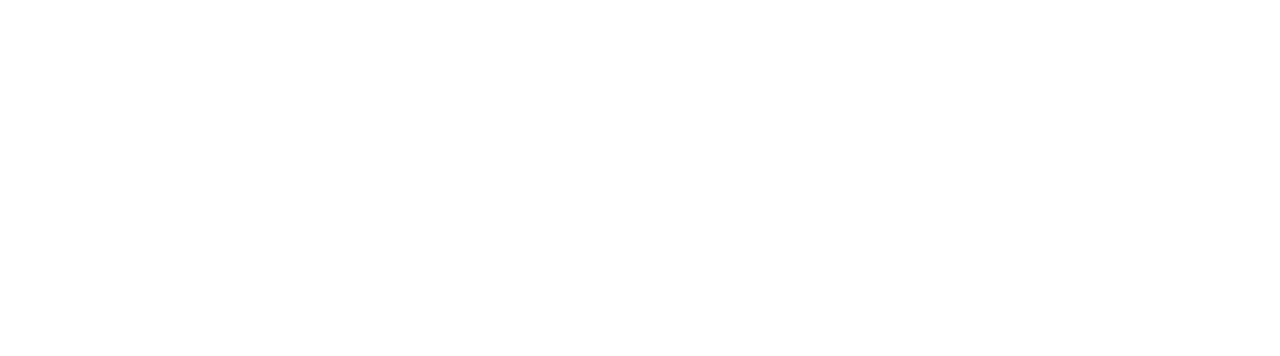
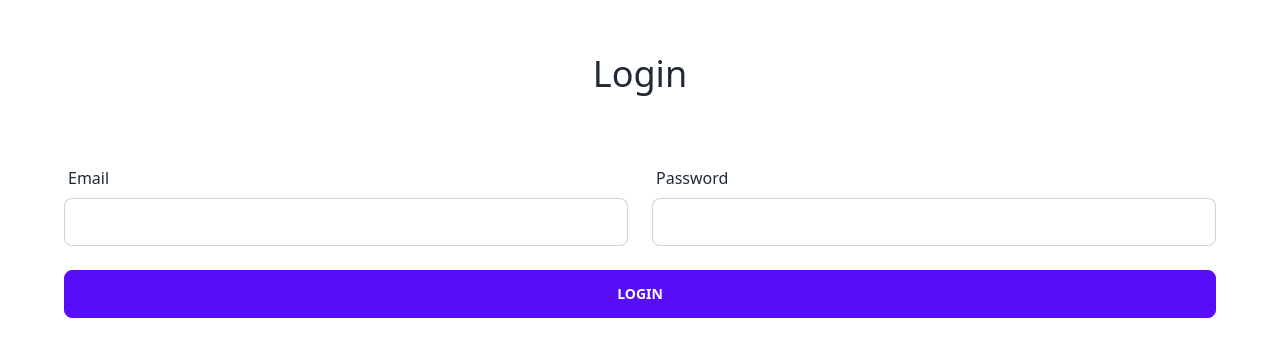
Before and after one commit to Antoine-973/challengeS1, a Vue app in the folder front/: page /login in a window 1280 px wide. Before the commit this address had no page. Shown: the part 182-538 px from the top of the page. Built offline with nearby package versions, Linux system fonts and the light colour scheme.

Commit message:
Feature/security
Handle User through whole app
Snackbar provider to handle message

```diff
--- a/front/package.json
+++ b/front/package.json
@@ -11,6 +11,7 @@
   },
   "dependencies": {
     "daisyui": "^2.47.0",
+    "jwt-decode": "^3.1.2",
     "pinia": "^2.0.28",
     "vite-plugin-eslint": "^1.8.1",
     "vue": "^3.2.45",
--- a/front/src/App.vue
+++ b/front/src/App.vue
@@ -1,14 +1,17 @@
 <script setup>
     import AuthProvider from "./components/provider/AuthProvider.vue";
     import {RouterView} from "vue-router";
+    import SnackbarProvider from "./components/provider/SnackbarProvider.vue";
 </script>
 
 <template>
 
     <AuthProvider>
-        <div class="full">
-            <RouterView/>
-        </div>
+        <SnackbarProvider>
+            <div class="full">
+                <RouterView/>
+            </div>
+        </SnackbarProvider>
     </AuthProvider>
 
 </template>
--- /dev/null
+++ b/front/src/components/form/LoginForm.vue
@@ -0,0 +1,71 @@
+<script setup>
+import {inject, reactive, ref} from "vue";
+
+    const props = defineProps({
+        submit: {
+            type: Function,
+            required: true
+        }
+    });
+
+    const user = reactive({
+        email: '',
+        password: ''
+    }) ;
+    const isSubmitting = ref(false) ;
+    const openSnackbar = inject('SnackbarProvider:openSnackbar') ;
+
+    const onSubmit = async () => {
+        isSubmitting.value = true ;
+        if(user.email && user.password) {
+            try {
+                await props.submit(user) ;
+                user.email = null ;
+                user.password = null ;
+                setTimeout(() => {
+                    isSubmitting.value = false;
+                }, 1000);
+
+            } catch (e) {
+                openSnackbar({
+                    message: 'Error during login',
+                    type: 'error'
+                }) ;
+                setTimeout(() => {
+                    isSubmitting.value = false;
+                }, 1000);
+            }
+        }
+        else {
+            openSnackbar({
+                message: 'Please fill all fields',
+                type: 'error'
+            }) ;
+        }
+    }
+</script>
+
+<template>
+    <div class="grid grid-cols-12 justify-center p-8">
+        <form @submit.prevent="onSubmit" class="col-span-12">
+            <div class="grid grid-cols-12 gap-6 justify-center p-8">
+                <div class="col-span-6 form-control w-full">
+                    <label for="email" class="label">Email</label>
+                    <input type="email" id="email" name="email" v-model="user.email" autocomplete="current-email" class="input input-bordered w-full">
+                </div>
+                <div class="col-span-6 form-control w-full">
+                    <label for="password" class="label">Password</label>
+                    <input type="password" id="password" name="password" v-model="user.password" autocomplete="current-password" class="input input-bordered w-full">
+                </div>
+                <div class="bg-gray-50 col-span-12 w-full">
+                    <button type="submit" class="btn w-full btn-primary" :disabled="isSubmitting">Login</button>
+                </div>
+
+            </div>
+        </form>
+    </div>
+</template>
+
+<style scoped>
+
+</style>
--- a/front/src/components/form/UserForm.vue
+++ b/front/src/components/form/UserForm.vue
@@ -1,5 +1,5 @@
 <script setup>
-import {reactive, defineProps} from "vue";
+import {reactive, defineProps, ref, inject} from "vue";
 
 const props = defineProps({
     submit: {
@@ -17,30 +17,74 @@
     firstname: '',
     lastname: '',
     birthdate: '',
-    password: '',
+    plainPassword: '',
     confirmPassword: '',
     email: '',
     roles: []
 });
 
+const isSubmitting = ref(false);
+
 for (const value in props.defaultValues) {
     user[value] = props.defaultValues[value];
 }
 
-const onSubmit = () => {
+const openSnackbar = inject('SnackbarProvider:openSnackbar');
 
-   if(user.password === user.confirmPassword) {
-       if (user.lastname && user.firstname && user.email && user.password && user.birthdate) {
-           props.submit(user);
+
+const onSubmit = async () => {
+    isSubmitting.value = true;
+
+    if(user.plainPassword === user.confirmPassword) {
+       if (user.lastname && user.firstname && user.email && user.plainPassword && user.birthdate) {
+           try {
+               await props.submit(user);
+               user.plainPassword = null ;
+               user.confirmPassword = null ;
+               user.birthdate = null ;
+               user.firstname = null ;
+               user.lastname = null ;
+               user.email = null ;
+               user.roles = null ;
+               openSnackbar({
+                   message: 'User created verify your email',
+                   type: 'success'
+               });
+               setTimeout(() => {
+                   isSubmitting.value = false;
+               }, 1000);
+           } catch (e) {
+               openSnackbar({
+                   message: 'Error during user creation',
+                   type: 'error'
+               });
+               setTimeout(() => {
+                   isSubmitting.value = false;
+               }, 1000);
+           }
        }
-   }
+       else {
+           openSnackbar({
+                message: 'Please fill all the fields',
+                type: 'error'
+              });
+       }
+    }
+    else {
+        openSnackbar({
+            message: 'Passwords do not match',
+            type: 'error'
+          });
+    }
+
 
 }
 
 </script>
 
 <template>
-    <form @submit.prevent="onSubmit">
+    <div class="grid grid-cols-12  justify-center p-8">
+        <form @submit.prevent="onSubmit" class="col-span-12">
             <div class="grid grid-cols-12 gap-6 justify-center p-8">
                 <div class="col-span-6 form-control w-full ">
                     <label for="firstname" class="label" >Firstname</label>
@@ -60,17 +104,19 @@
                 </div>
                 <div class="col-span-6 ">
                     <label for="password" class="label">Password</label>
-                    <input type="password" id="password" v-model="user.password" class="input input-bordered w-full ">
+                    <input type="password" id="password" v-model="user.plainPassword" class="input input-bordered w-full ">
                 </div>
                 <div class="col-span-6  ">
                     <label for="confirmPassword" class="label">Confirm password</label>
                     <input type="password" id="confirmPassword" v-model="user.confirmPassword" class="input input-bordered w-full ">
                 </div>
                 <div  class="bg-gray-50 col-span-12 w-full">
-                    <button type="submit" class="w-full btn">Submit</button>
+                    <button :disabled="isSubmitting" type="submit" class="w-full btn">Submit</button>
                 </div>
             </div>
-    </form>
+        </form>
+        <router-link to="/login" class="col-span-12 pr-8 text-right" >Déjà un compte ? Connecte-toi</router-link>
+    </div>
 </template>
 
 <style scoped>
--- a/front/src/components/provider/AuthProvider.vue
+++ b/front/src/components/provider/AuthProvider.vue
@@ -6,16 +6,35 @@
 <script setup>
 
 import {provide, ref} from "vue";
+import jwtDecode from"jwt-decode";
 
 const user = ref(null) ;
 
-const login = (data) => {
-   user.value = data ;
+const login = async (data) => {
+
+    localStorage.setItem('token', data.token);
+    await getUser(data.token);
 } ;
 
 const logout = () => {
    user.value = null ;
 } ;
+
+const getUser = async (data) => {
+    try {
+        const decoded = await jwtDecode(data.token);
+
+        const response = await fetch('https://localhost/users?email='+decoded.username) ;
+        const json = await response.json();
+        user.value = json['hydra:member'][0];
+    } catch (e) {
+        console.log(e);
+    }
+}
+
+if (localStorage.getItem('token')) {
+    getUser({token: localStorage.getItem('token')});
+}
 
 provide('AuthProvider:user', user);
 provide('AuthProvider:login', login);
--- /dev/null
+++ b/front/src/components/provider/SnackbarProvider.vue
@@ -0,0 +1,60 @@
+<template>
+    <slot></slot>
+    <div class="snackbar">
+        <div v-if="open" :class="'alert alert-'+type +' shadow-lg'">
+            <div>
+                <svg v-if="type === 'success'" xmlns="http://www.w3.org/2000/svg" class="stroke-current flex-shrink-0 h-6 w-6" fill="none" viewBox="0 0 24 24"><path stroke-linecap="round" stroke-linejoin="round" stroke-width="2" d="M9 12l2 2 4-4m6 2a9 9 0 11-18 0 9 9 0 0118 0z" /></svg>
+                <svg v-if="type === 'warning'" xmlns="http://www.w3.org/2000/svg" class="stroke-current flex-shrink-0 h-6 w-6" fill="none" viewBox="0 0 24 24"><path stroke-linecap="round" stroke-linejoin="round" stroke-width="2" d="M12 9v2m0 4h.01m-6.938 4h13.856c1.54 0 2.502-1.667 1.732-3L13.732 4c-.77-1.333-2.694-1.333-3.464 0L3.34 16c-.77 1.333.192 3 1.732 3z" /></svg>
+                <svg v-if="type === 'error'" xmlns="http://www.w3.org/2000/svg" class="stroke-current flex-shrink-0 h-6 w-6" fill="none" viewBox="0 0 24 24"><path stroke-linecap="round" stroke-linejoin="round" stroke-width="2" d="M10 14l2-2m0 0l2-2m-2 2l-2-2m2 2l2 2m7-2a9 9 0 11-18 0 9 9 0 0118 0z" /></svg>
+                <svg v-if="type === 'info'" xmlns="http://www.w3.org/2000/svg" fill="none" viewBox="0 0 24 24" class="stroke-current flex-shrink-0 w-6 h-6"><path stroke-linecap="round" stroke-linejoin="round" stroke-width="2" d="M13 16h-1v-4h-1m1-4h.01M21 12a9 9 0 11-18 0 9 9 0 0118 0z"></path></svg>
+                <span>{{message}}</span>
+            </div>
+            <div class="flex-none">
+                <button @click="closeSnackbar" class="btn btn-sm btn-ghost">Close</button>
+            </div>
+        </div>
+    </div>
+</template>
+
+<script setup>
+
+import {provide, ref} from "vue";
+
+const message = ref('');
+const type = ref('success');
+const open = ref(false);
+
+const openSnackbar = (
+    {
+        message: messageValue,
+        type: typeValue = 'success',
+        duration : duration = 3000
+    }
+) => {
+    message.value = messageValue;
+    type.value = typeValue;
+    open.value = true;
+    setTimeout(() => {
+        open.value = false;
+    }, duration);
+}
+
+const closeSnackbar = () => {
+    open.value = false;
+}
+
+provide('SnackbarProvider:openSnackbar', openSnackbar);
+
+
+</script>
+
+<style >
+
+.snackbar {
+    position: fixed;
+    bottom: 5px;
+    left: 5px;
+    width: 35vw;
+}
+
+</style>
--- a/front/src/router/index.js
+++ b/front/src/router/index.js
@@ -12,6 +12,11 @@
       name: "register",
       path: "/register",
       component: () => import("../views/security/RegisterView.vue"),
+    },
+    {
+      name: "login",
+      path: "/login",
+      component: () => import("../views/security/LoginView.vue"),
     }
   ]
 })
--- /dev/null
+++ b/front/src/views/security/LoginView.vue
@@ -0,0 +1,41 @@
+<script setup>
+import {inject} from "vue";
+import LoginForm from "../../components/form/LoginForm.vue";
+
+const login = inject('AuthProvider:login');
+const openSnackbar = inject('SnackbarProvider:openSnackbar');
+const onSubmitMethod = async (data) => {
+
+        try {
+            const response = await fetch('https://localhost/auth', {
+                method: 'POST',
+                headers: {
+                    'Accept': 'application/json',
+                    'Content-Type': 'application/json',
+                },
+                body: JSON.stringify(data)
+            });
+            const json = await response.json();
+            await login(json);
+            openSnackbar({
+                message: 'Login successful',
+                type: 'success'
+            }) ;
+        } catch (e) {
+            console.log(e);
+        }
+}
+
+</script>
+
+<template>
+    <div class="flex justify-center justify-items-center flex-col  h-full w-full">
+        <h1 class="text-4xl text-center">Login</h1>
+        <LoginForm :submit="onSubmitMethod" />
+    </div>
+</template>
+
+
+<style scoped>
+
+</style>
--- a/front/src/views/security/RegisterView.vue
+++ b/front/src/views/security/RegisterView.vue
@@ -1,8 +1,22 @@
 <script setup >
 
 import UserForm from "../../components/form/UserForm.vue";
-const register = (data) => {
-    console.log(data);
+const register = async (data) => {
+
+    try {
+        const response = await fetch('https://localhost/api/register', {
+            method: 'POST',
+            headers: {
+                'Content-Type': 'application/json'
+            },
+            body: JSON.stringify(data)
+        });
+        const json = await response.json();
+        console.log(json);
+    } catch (e) {
+        console.log(e);
+    }
+
 }
 
 
```
Also changed, not shown: 2 other files (tests, documents, lock files or other folders).
